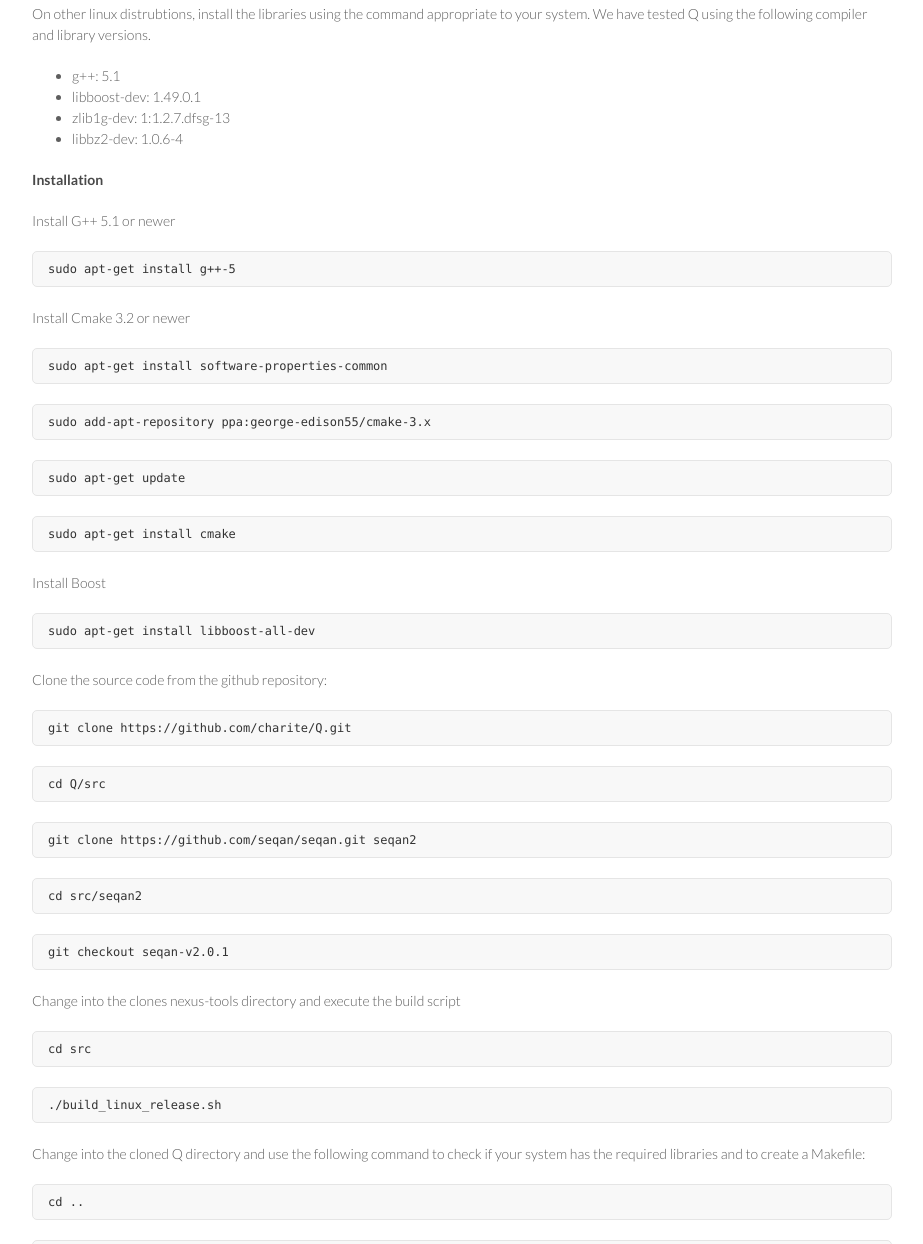
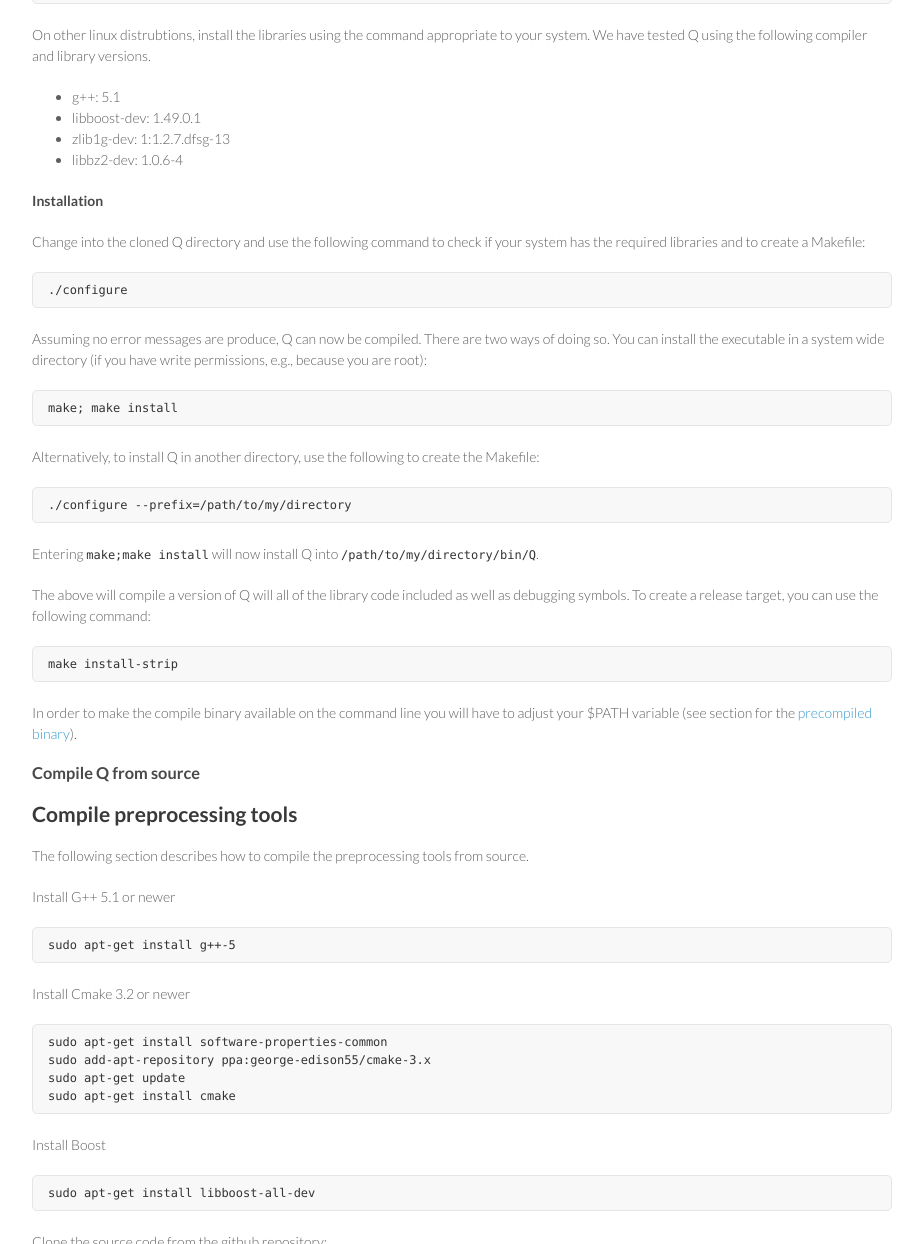
Before and after one commit to charite/Q, a plain HTML site: page installation_nexus.html in a window 1280 px wide. Shown: the part 1556-2800 px from the top of the page, without its empty margins (178-1101 px from the left). Drawn offline with Linux system fonts and the light colour scheme.

Commit message:
updated tutorial

```diff
--- a/installation_nexus.html
+++ b/installation_nexus.html
@@ -32,7 +32,8 @@
 			 <li><a href="#h2_installation_for_linux" >Installation for Linux</a></li>
 			  <ul>
 			   <li><a href="#h3_precompiled_binary" >Precompiled binary</a></li>
-			   <li><a href="#h3_installation_from_source" >Installation from source</a></li>
+			   <li><a href="#h3_installation_from_source" >Compile Q from source</a></li>
+				<li><a href="#h2_compile_preprocessing_tools" >Compile preprocessing tools from source</a></li>
 			  </ul>
 			 <li><a href="#h2_install_ucscs_converter_tools" >Install UCSC's converter tools</a></li>
 			</ul>
@@ -95,7 +96,7 @@
 			<pre><code>nexcat --help</code></pre>
 			<pre><code>Q/scripts/preprocess.py --help</code></pre>
 
-         <h3 id="h3_installation_from_source">Installation from source</h3>
+         <h3 id="h3_installation_from_source">Compile Q from source</h3>
 
          <h4>Preliminaries</h4>
 
@@ -112,7 +113,7 @@
          </p>
 
          <p>
-         On Debian install all required packages using the following command line:
+         On Ubuntu/Debian install all required packages using the following command line:
          </p>
 
          <pre><code>sudo apt-get install zlib1g-dev libbz2-dev libboost-dev libgomp1</code></pre>
@@ -130,47 +131,12 @@
 			</p>
 
 			<h4>Installation</h4>
-				<p>
-			Install G++ 5.1 or newer
-			</p>
-			<pre><code>sudo apt-get install g++-5</code></pre>
-
-				<p>
-			Install Cmake 3.2 or newer
-			</p>
-			<pre><code>sudo apt-get install software-properties-common</code></pre>
-			<pre><code>sudo add-apt-repository ppa:george-edison55/cmake-3.x</code></pre>
-			<pre><code>sudo apt-get update</code></pre>
-			<pre><code>sudo apt-get install cmake</code></pre>
-				<p>
-			Install Boost
-			</p>
-			<pre><code>sudo apt-get install libboost-all-dev</code></pre>
-
-
-			<p>
-			Clone the source code from the github repository:
-			</p>
-
-			<pre><code>git clone https://github.com/charite/Q.git</code></pre>
-			<pre><code>cd Q/src</code></pre>
-			<pre><code>git clone https://github.com/seqan/seqan.git seqan2</code></pre>
-			<pre><code>cd src/seqan2</code></pre>
-			<pre><code>git checkout seqan-v2.0.1</code></pre>
-
-			<p>
-			Change into the clones nexus-tools directory and execute the build script
-			</p>
-			<pre><code>cd src</code></pre>
-			<pre><code>./build_linux_release.sh</code></pre>
-
 
 			<p>
 			Change into the cloned Q directory
 			and use the following command to check if your system has the required libraries and to create a Makefile:
 			</p>
 
-			<pre><code>cd ..</code></pre>
 			<pre><code>./configure</code></pre>
 
 			<p>
@@ -204,6 +170,50 @@
 			</p>
 
 
+         <h3 id="h3_installation_from_source">Compile Q from source</h3>
+
+			<h2 id="h2_compile_preprocessing_tools">Compile preprocessing tools</h2>
+			<p>
+			The following section describes how to compile the preprocessing tools from source.
+			</p>
+
+				<p>
+			Install G++ 5.1 or newer
+			</p>
+			<pre><code>sudo apt-get install g++-5</code></pre>
+
+				<p>
+			Install Cmake 3.2 or newer
+			</p>
+			<pre><code>sudo apt-get install software-properties-common
+sudo add-apt-repository ppa:george-edison55/cmake-3.x
+sudo apt-get update
+sudo apt-get install cmake</code></pre>
+				<p>
+			Install Boost
+			</p>
+			<pre><code>sudo apt-get install libboost-all-dev</code></pre>
+
+
+			<p>
+			Clone the source code from the github repository:
+			</p>
+
+			<pre><code>git clone https://github.com/charite/Q.git
+cd Q/src
+git clone https://github.com/seqan/seqan.git seqan2
+cd src/seqan2
+git checkout seqan-v2.0.1</code></pre>
+
+			<p>
+			Change into the preprocessing directory and execute the build script
+			</p>
+			<pre><code>cd src/preprocessing
+./build_linux_release.sh</code></pre>
+
+
+
+
 			<h2 id="h2_install_ucscs_converter_tools">Install UCSC's converter tools</h2>
 
          <p>
@@ -229,6 +239,12 @@
          the utilities should now be available.
          </p>
 
+
+
+
+
+
+
 			<br>
 			<br>
 			<br>
```
